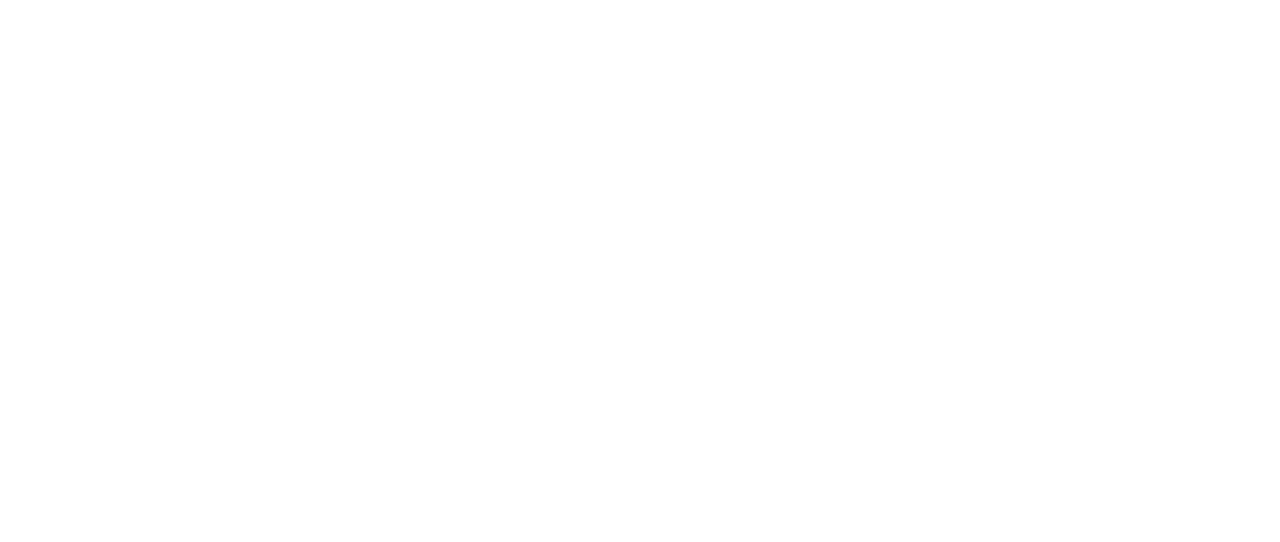
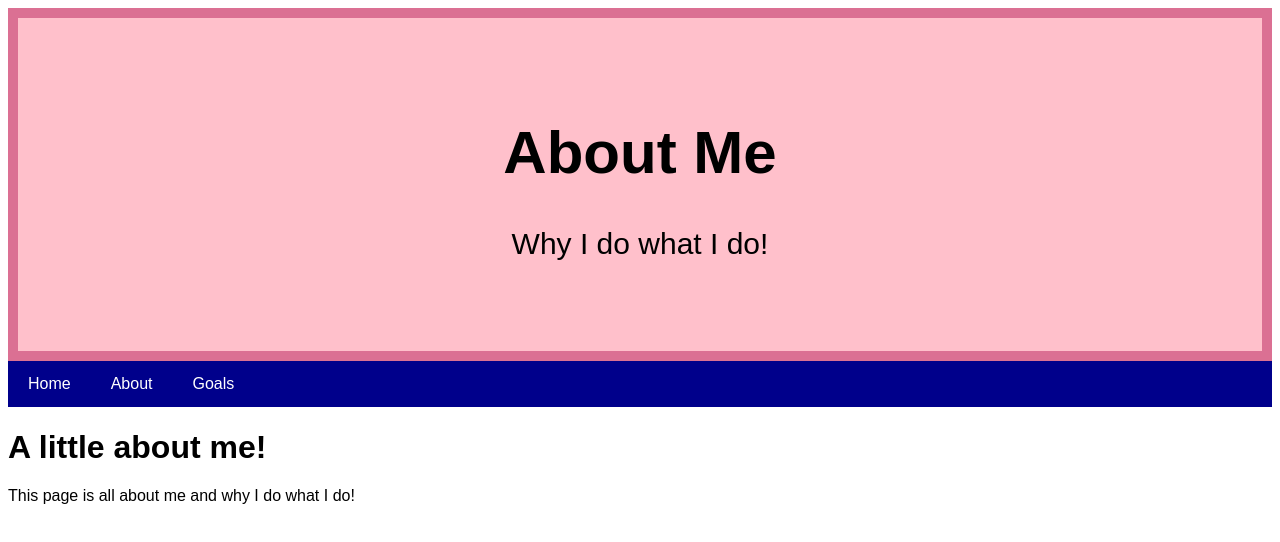
Before and after one commit to Azrihell/Simple-CSS-Project, a plain HTML site: page about.html in a window 1280 px wide. Drawn offline with Linux system fonts and the light colour scheme.

Commit message:
added nav bar to About Page

```diff
--- a/about.html
+++ b/about.html
@@ -1,7 +1,23 @@
 <!DOCTYPE html>
 <html>
-    <head>
-        <title>About</title>
-        <link rel="stylesheet" href="styles.css">
-    </head>
+
+<head>
+	<title>About</title>
+	<link rel="stylesheet" href="styles.css">
+</head>
+
+<body>
+	<header class="cta2">
+		<h1>About Me</h1>
+		<p>Why I do what I do!</p>
+	</header>
+	<nav class="navbar">
+    <a href="index.html">Home</a>
+    <a href="about.html">About</a>
+    <a href="mygoals.html">Goals</a>
+  </nav>
+	<h1>A little about me!</h1>
+	<p>This page is all about me and why I do what I do!</p>
+</body>
+
 </html>
--- a/styles.css
+++ b/styles.css
@@ -1,3 +1,6 @@
+* {
+    font-family: Arial, Helvetica, sans-serif;
+}
 .pink {
     color:palevioletred;
 }
@@ -24,16 +27,21 @@ body {
     background-color: lightblue
 }
 
-* {
-    font-family: Arial, Helvetica, sans-serif;
-}
-.header {
+.cta {
     padding: 60px;
     text-align: center;
     background: pink;
     color: black;
     font-size: 30px;
     border: 10px solid palevioletred;
+  }
+  .cta2 {
+      padding: 60px;
+      text-align: center;
+      background: pink;
+      color: black;
+      font-size: 30px;
+      border: 10px solid palevioletred;
   }
 .navbar {
     overflow: hidden;
```
Also changed, not shown: index.html (+13 -3 lines), mygoals.html (+6 -4 lines).
